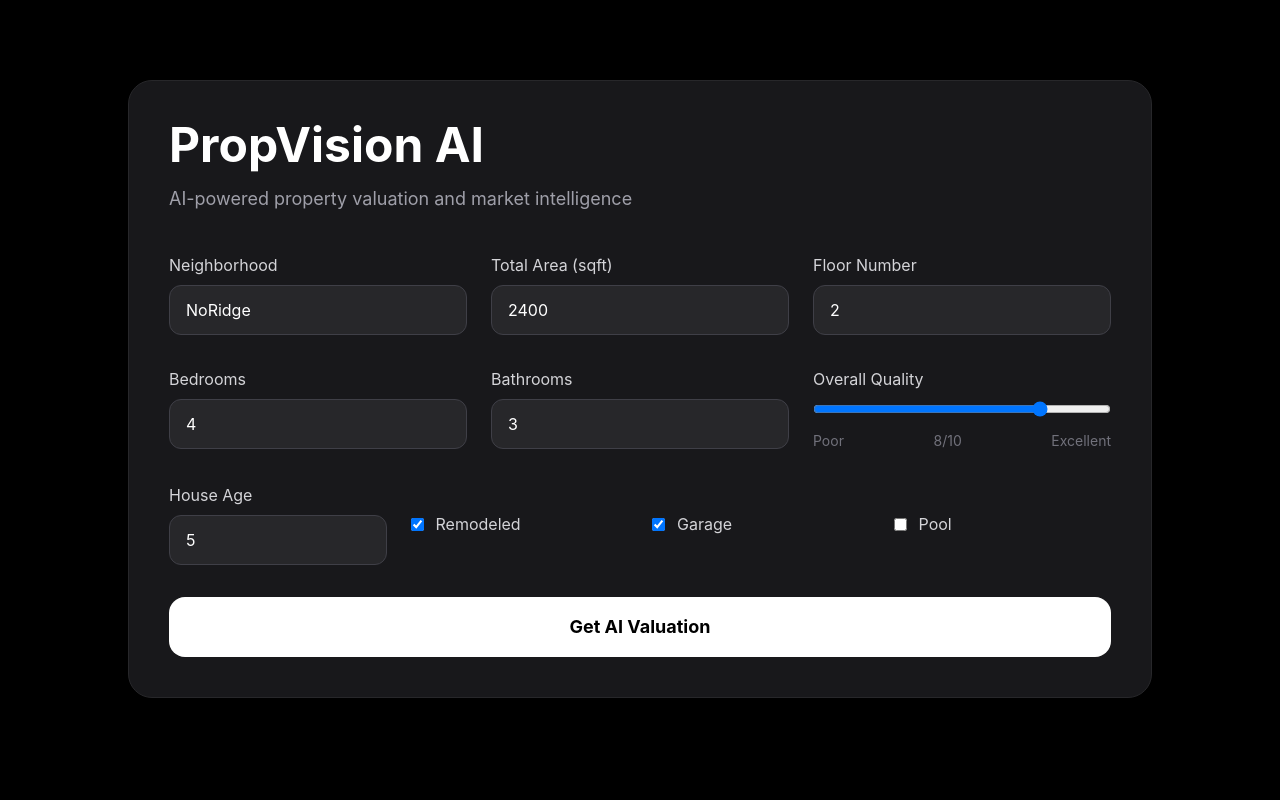
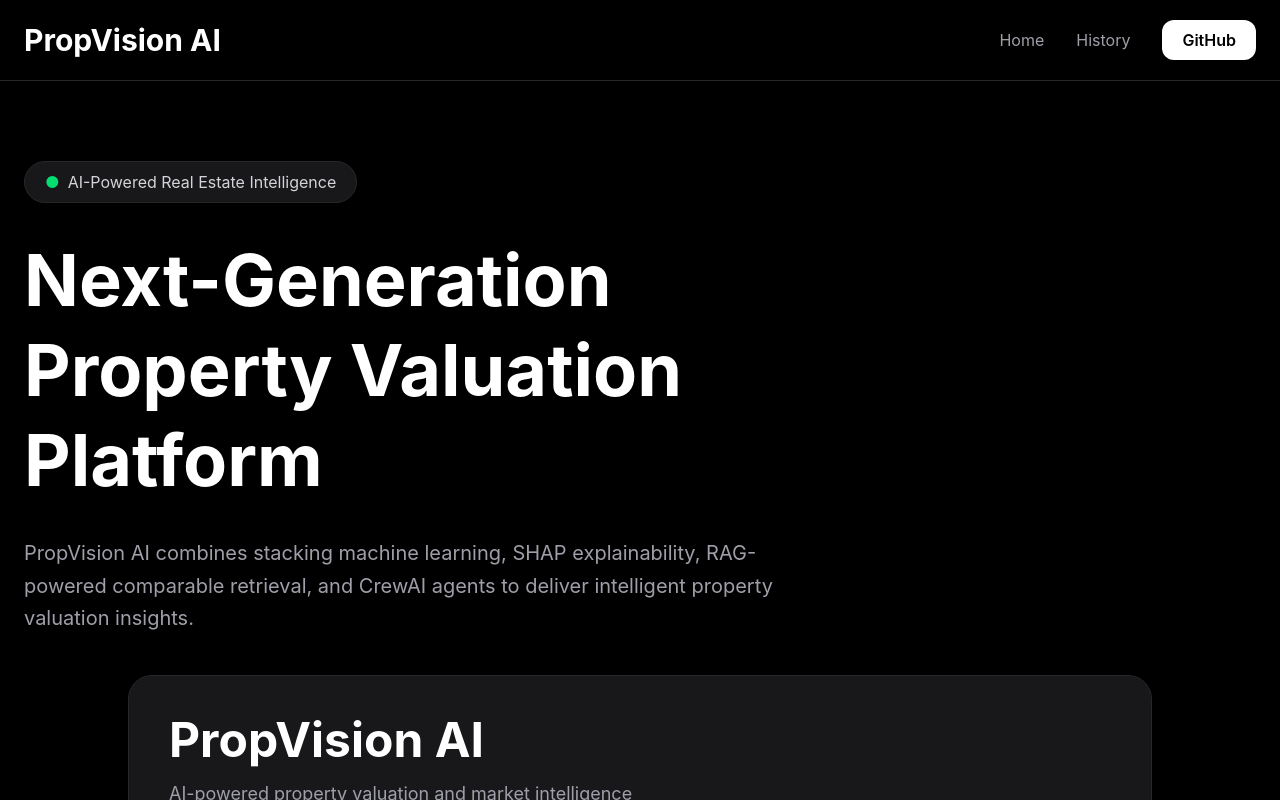
Before and after one commit to Venkata1236/propvision-ai, a React app in the folder frontend/: page / in a window 1280 px wide. Shown: the top 800 px of the page. Built offline with nearby package versions, Linux system fonts and the light colour scheme; the HTML template or start-up script is replaced by a standard one.

Commit message:
feat: build ai landing hero section

```diff
--- a/frontend/src/pages/ValuatePage.jsx
+++ b/frontend/src/pages/ValuatePage.jsx
@@ -1,9 +1,58 @@
+import Navbar from "../components/Navbar";
 import PropertyForm from "../components/PropertyForm";
 
 function ValuatePage() {
   return (
-    <div className="min-h-screen bg-black px-6 py-20">
-      <PropertyForm />
+    <div className="min-h-screen bg-black text-white">
+
+      <Navbar />
+
+      {/* HERO */}
+
+      <section className="max-w-7xl mx-auto px-6 pt-20 pb-10">
+
+        <div className="max-w-4xl">
+
+          <div className="inline-flex items-center gap-2 bg-zinc-900 border border-zinc-800 rounded-full px-5 py-2 mb-8">
+            <span className="text-green-400">
+              ●
+            </span>
+
+            <span className="text-zinc-300">
+              AI-Powered Real Estate Intelligence
+            </span>
+          </div>
+
+          <h1 className="text-6xl md:text-7xl font-bold leading-tight mb-8">
+            Next-Generation
+            <br />
+
+            Property Valuation
+            <br />
+
+            Platform
+          </h1>
+
+          <p className="text-zinc-400 text-xl leading-relaxed max-w-3xl">
+            PropVision AI combines
+            stacking machine learning,
+            SHAP explainability,
+            RAG-powered comparable
+            retrieval, and CrewAI
+            agents to deliver
+            intelligent property
+            valuation insights.
+          </p>
+
+        </div>
+      </section>
+
+      {/* FORM */}
+
+      <section className="px-6 pb-24">
+        <PropertyForm />
+      </section>
+
     </div>
   );
 }
```
